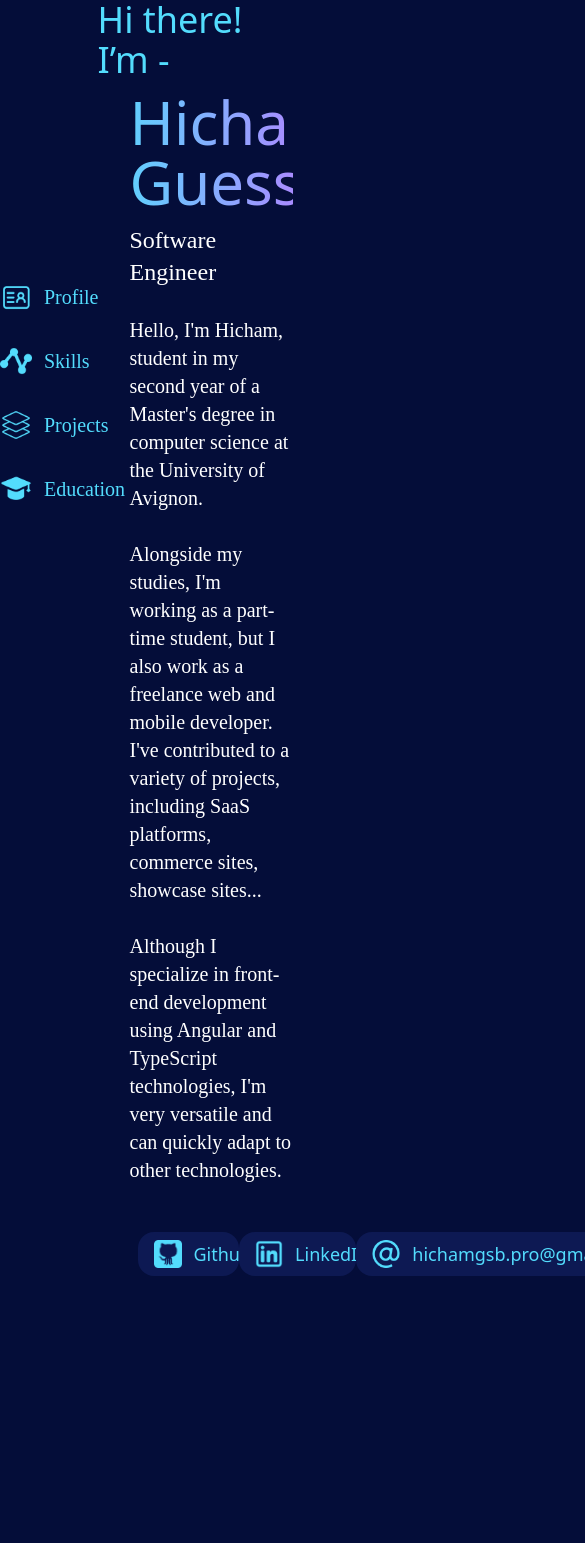
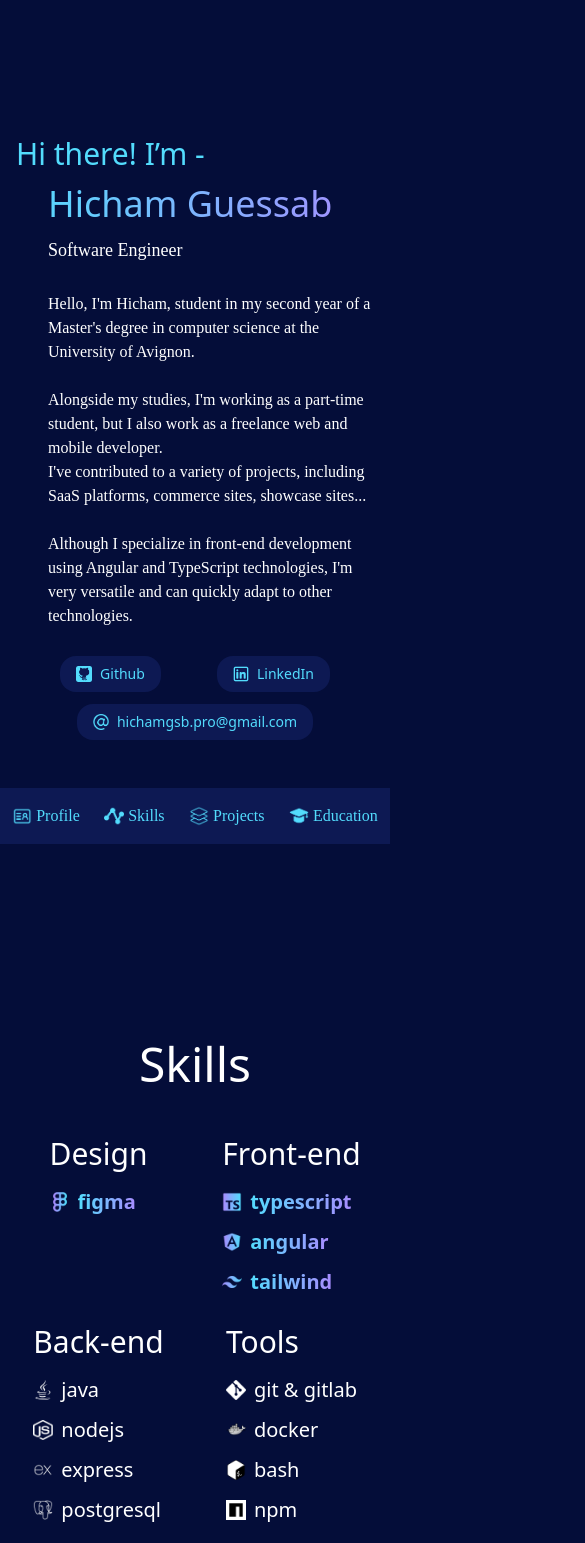
Before and after one commit to HichamGuessab/portfolio, an Angular app: page / in a window 390 px wide. Shown: the top 1543 px of the page, 585 px wide, since content can reach past the window. Built offline with nearby package versions, Linux system fonts and the light colour scheme.

Commit message:
chill responsive

```diff
--- a/src/app/app.component.html
+++ b/src/app/app.component.html
@@ -1,8 +1,10 @@
-<div class="flex flex-row">
-  <nav-menu class="fixed top-1/3 w-1/4" />
-  <div class="w-1/4"></div>
-  <div class="flex w-2/4 flex-col space-y-4 text-white">
-    <profile-section class="min-h-screen content-center" />
+<div class="md:flex md:flex-row">
+  <nav-menu
+    class="fixed bottom-0 h-14 w-full content-center bg-nightBlue md:top-1/3 md:w-1/4 md:bg-transparent"
+  />
+  <div class="hidden md:block md:w-1/4"></div>
+  <div class="m-4 flex flex-col content-center text-white md:m-0 md:w-2/4">
+    <profile-section class="max-h-screen min-h-screen content-center" />
     <skills-section class="min-h-screen content-center" />
     <projects-section class="min-h-screen content-center" />
     <education-section class="min-h-screen content-center" />
--- a/src/app/components/badge/badge.component.html
+++ b/src/app/components/badge/badge.component.html
@@ -1,8 +1,8 @@
 <div
   role="button"
   (click)="redirectTo()"
-  class="inline-flex gap-3 rounded-2xl bg-nightBlue px-4 py-2 text-lg text-lightBlue"
+  class="sm:text-md inline-flex place-items-center justify-center gap-2 rounded-2xl bg-nightBlue px-4 py-2 text-sm text-lightBlue md:gap-3 md:text-lg"
 >
-  <img class="h-7 w-7" [src]="image" [alt]="name" />
+  <img class="h-4 w-4 sm:h-5 sm:w-5 md:h-6 md:w-6" [src]="image" [alt]="name" />
   <span>{{ name }}</span>
 </div>
--- a/src/app/components/education-section/education-section.component.html
+++ b/src/app/components/education-section/education-section.component.html
@@ -11,7 +11,7 @@
       Education
     </h2>
   </div>
-  <div class="flex gap-7">
+  <div class="flex flex-col place-items-center justify-center gap-7">
     @for (degree of degrees; track degree) {
       <education-item [education]="degree" />
     }
--- a/src/app/components/navigation/nav-item/nav-item.component.html
+++ b/src/app/components/navigation/nav-item/nav-item.component.html
@@ -1,8 +1,12 @@
 <div
   role="button"
   (click)="redirectTo()"
-  class="flex flex-row items-center gap-3"
+  class="flex w-full flex-row items-center gap-1 sm:gap-2 md:gap-3"
 >
-  <img src="/assets/images/{{ image }}.png" [alt]="name" class="h-8 w-8" />
+  <img
+    src="/assets/images/{{ image }}.png"
+    [alt]="name"
+    class="h-5 w-5 sm:h-6 sm:w-6 md:h-8 md:w-8"
+  />
   <span>{{ name }}</span>
 </div>
--- a/src/app/components/navigation/nav-menu/nav-menu.component.html
+++ b/src/app/components/navigation/nav-menu/nav-menu.component.html
@@ -1,5 +1,5 @@
 <nav
-  class="flex flex-col gap-y-8 justify-self-center font-analogue text-xl font-medium text-lightBlue"
+  class="flex justify-around font-analogue font-medium text-lightBlue md:flex-col md:gap-y-8 md:justify-self-center md:text-xl"
 >
   <nav-item anchor="#profile" image="blue-identity" name="Profile" />
   <nav-item anchor="#skills" image="blue-technology" name="Skills" />
--- a/src/app/components/profile-section/profile-section.component.html
+++ b/src/app/components/profile-section/profile-section.component.html
@@ -1,15 +1,19 @@
 <section>
   <div class="flex flex-col gap-7 text-left">
     <div class="flex flex-col gap-3">
-      <h2 class="text-4xl font-medium text-lightBlue">Hi there! I’m -</h2>
+      <h2 class="text-3xl font-medium text-lightBlue md:text-4xl">
+        Hi there! I’m -
+      </h2>
       <h1
-        class="text-gradient inline-block bg-gradient-to-r from-lightBlue to-purple bg-clip-text pl-8 text-6xl font-medium text-transparent"
+        class="text-gradient inline-block bg-gradient-to-r from-lightBlue to-purple bg-clip-text pl-8 text-4xl font-medium text-transparent md:text-6xl"
       >
         Hicham Guessab
       </h1>
-      <p class="pl-8 font-analogue text-2xl font-medium">Software Engineer</p>
+      <p class="pl-8 font-analogue text-lg font-medium md:text-2xl">
+        Software Engineer
+      </p>
     </div>
-    <p class="ml-8 font-analogue text-xl font-light">
+    <p class="ml-8 font-analogue font-light sm:text-lg md:text-xl">
       Hello, I'm Hicham, student in my second year of a Master's degree in
       computer science at the University of Avignon.
       <br />
@@ -25,7 +29,7 @@
       TypeScript technologies, I'm very versatile and can quickly adapt to other
       technologies.
     </p>
-    <div class="mx-10 mt-5 flex place-content-between">
+    <div class="flex flex-wrap place-content-evenly gap-3">
       <badge
         [image]="BlueImage.Github"
         redirection="www.github.com"
--- a/src/app/components/projects-section/project-item/project-item.component.html
+++ b/src/app/components/projects-section/project-item/project-item.component.html
@@ -1,5 +1,5 @@
-<div class="rounded-2xl bg-gradient-to-b from-lightBlue to-purple p-px">
-  <div class="flex h-44 w-96 flex-col gap-6 rounded-2xl bg-nightBlue">
+<div class="w-fit rounded-2xl bg-gradient-to-b from-lightBlue to-purple p-px">
+  <div class="flex w-72 flex-col gap-6 rounded-2xl bg-nightBlue md:w-96">
     <div class="flex flex-col gap-1 py-4">
       <h3
         class="bg-gradient-to-b from-lightBlue to-purple bg-clip-text text-center text-4xl font-bold text-transparent"
@@ -10,18 +10,22 @@
         {{ project.description }}
       </p>
     </div>
-    <div class="flex place-items-center justify-between px-7">
+    <div class="mb-2 flex place-items-center justify-between px-7">
       <div
         class="flex place-items-center gap-1 rounded-2xl border border-white px-3 py-1"
       >
-        <img [src]="WhiteImage.GithubMascot" class="h-5 w-5" />
+        <img
+          [src]="WhiteImage.GithubMascot"
+          class="h-5 w-5"
+          [alt]="WhiteImage.GithubMascot"
+        />
         <a [href]="project.url" class="font-analogue font-light text-white">
           Link
         </a>
       </div>
       <div class="flex gap-1">
         @for (technology of project.technologies; track technology) {
-          <img [src]="technology" class="h-7 w-7" />
+          <img [src]="technology" class="h-7 w-7" [alt]="technology" />
         }
       </div>
     </div>
--- a/src/app/components/projects-section/projects-section.component.html
+++ b/src/app/components/projects-section/projects-section.component.html
@@ -11,7 +11,9 @@
       Projects
     </h2>
   </div>
-  <div class="no-scrollbar flex gap-7 overflow-y-auto">
+  <div
+    class="no-scrollbar grid max-h-fit grid-flow-col grid-rows-2 gap-4 overflow-x-auto"
+  >
     @for (project of projects; track project) {
       <project-item [project]="project" />
     }
--- a/src/app/components/skills-section/skill-category/skill-category.component.html
+++ b/src/app/components/skills-section/skill-category/skill-category.component.html
@@ -1,4 +1,4 @@
-<div class="flex flex-col gap-4">
+<div class="no-wrap flex flex-col gap-4">
   <h3 class="text-3xl">{{ name }}</h3>
   <div class="flex flex-col gap-3">
     @for (skill of skills; track skill) {
--- a/src/app/components/skills-section/skill-item/skill-item.component.html
+++ b/src/app/components/skills-section/skill-item/skill-item.component.html
@@ -1,12 +1,12 @@
 <div class="flex place-items-center gap-2">
-  <img class="h-7 w-7" [src]="skill.image" [alt]="skill.name" />
+  <img class="h-5 w-5 md:h-7 md:w-7" [src]="skill.image" [alt]="skill.name" />
   @if (skill.type === SkillType.Shiny) {
     <span
-      class="bg-gradient-to-r from-lightBlue to-purple bg-clip-text text-2xl font-bold text-transparent"
+      class="bg-gradient-to-r from-lightBlue to-purple bg-clip-text text-xl font-bold text-transparent md:text-2xl"
     >
       {{ skill.name }}
     </span>
   } @else {
-    <span class="text-2xl font-regular">{{ skill.name }}</span>
+    <span class="text-xl font-regular md:text-2xl">{{ skill.name }}</span>
   }
 </div>
--- a/src/app/components/skills-section/skills-section.component.html
+++ b/src/app/components/skills-section/skills-section.component.html
@@ -1,6 +1,8 @@
-<section class="flex flex-col">
+<section class="flex flex-col text-nowrap">
   <h2 class="mb-12 place-self-center text-5xl font-light">Skills</h2>
-  <div class="flex justify-between">
+  <div
+    class="grid grid-cols-2 justify-items-center gap-7 lg:flex lg:flex-nowrap lg:justify-center lg:gap-14"
+  >
     <skill-category name="Design" [skills]="designSkills" />
     <skill-category name="Front-end" [skills]="frontEndSkills" />
     <skill-category name="Back-end" [skills]="backEndSkills" />
```
